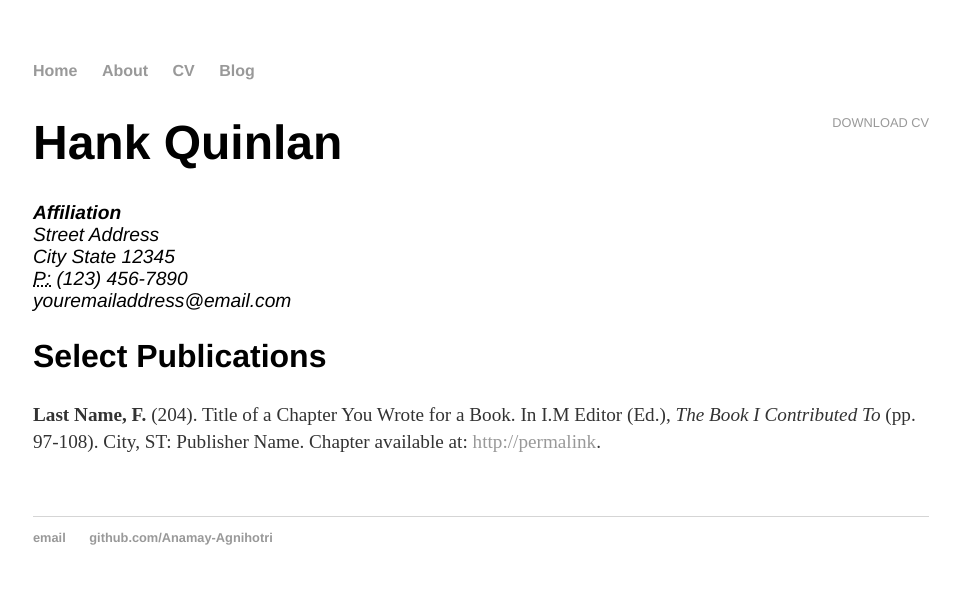
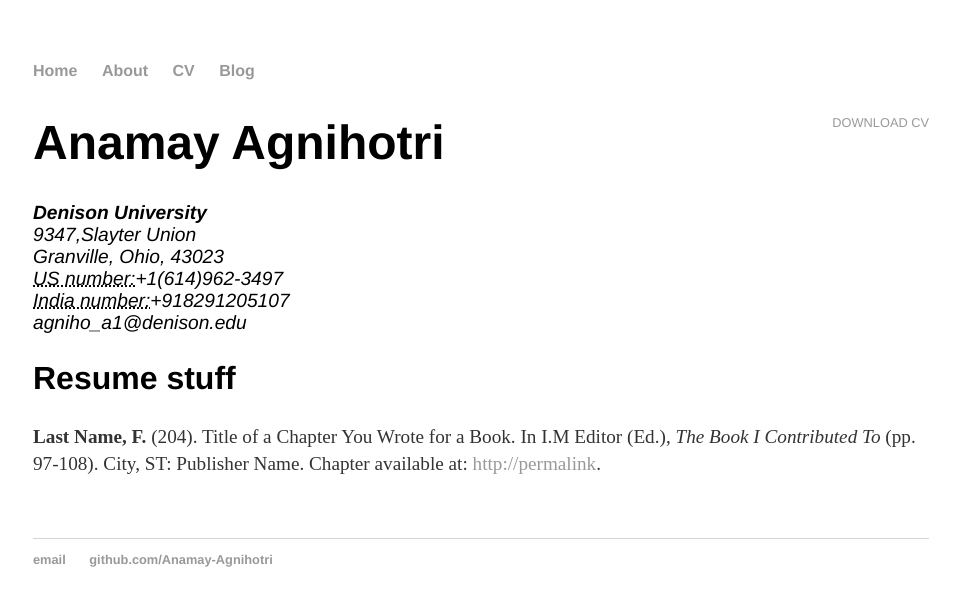
Before and after one commit to Anamay-Agnihotri/Anamay.github.io, a Jekyll site: the page built from cv/index.html, in a window 1280 px wide. Shown: the top 606 px of the page, without its empty margins (159-1119 px from the left). Built offline with Jekyll 4.4.1, drawn with Linux system fonts in a browser that asks for light colours.

Commit message:
Update index.html

```diff
--- a/cv/index.html
+++ b/cv/index.html
@@ -4,17 +4,18 @@
 ---
 
 	<div class="cv">
-		<a href="#" class="download" title="Download CV as PDF">Download CV</a>
-					<h1>Hank Quinlan</h1>
+		<a href="http://anamay-agnihotri.github.io/blob/master/Resume_Anamay.pdf" class="download" title="Download CV as PDF">Download CV</a>
+					<h1>Anamay Agnihotri</h1>
 					<address>
-					<strong>Affiliation</strong><br>
-					Street Address<br>
-					City State 12345<br>
-					<abbr title="phone">P:</abbr> (123) 456-7890<br>
-					<span class="obfuscate">youremailaddress@email.com</span>
+					<strong>Denison University</strong><br>
+					9347,Slayter Union<br>
+					Granville, Ohio, 43023<br>
+					<abbr title="phone">US number:</abbr>+1(614)962-3497<br>
+					<abbr title="phone2">India number:</abbr>+918291205107<br>
+					<span class="obfuscate">agniho_a1@denison.edu</span>
 					</address>
 
-					<h2>Select Publications</h2>
+					<h2>Resume stuff</h2>
 
 					<p><strong>Last Name, F.</strong> (204). Title of a Chapter You Wrote for a Book. In I.M Editor (Ed.), <em>The Book I Contributed To</em> (pp. 97-108). City, ST: Publisher Name. Chapter available at: <a href="#">http://permalink</a>.
 
```
